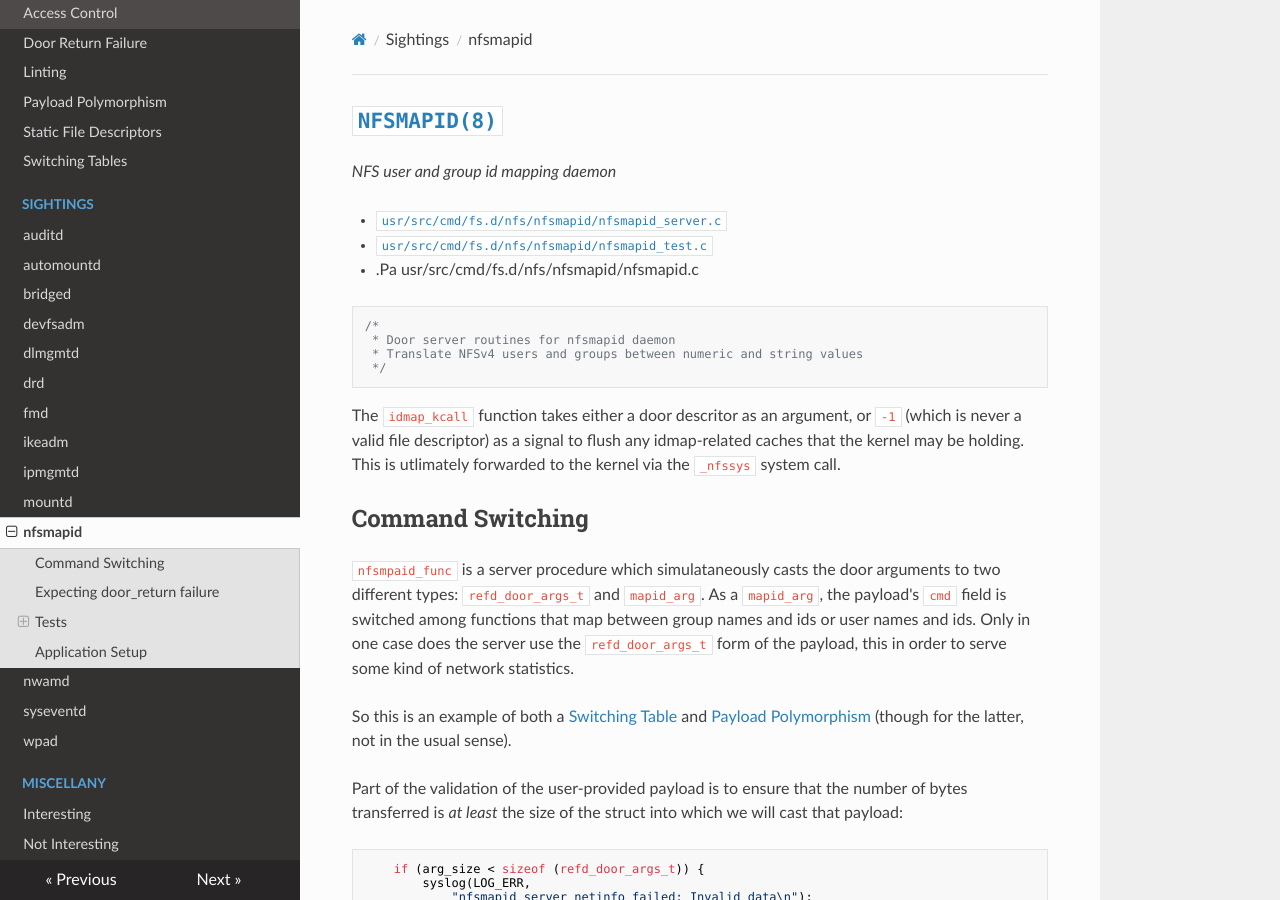
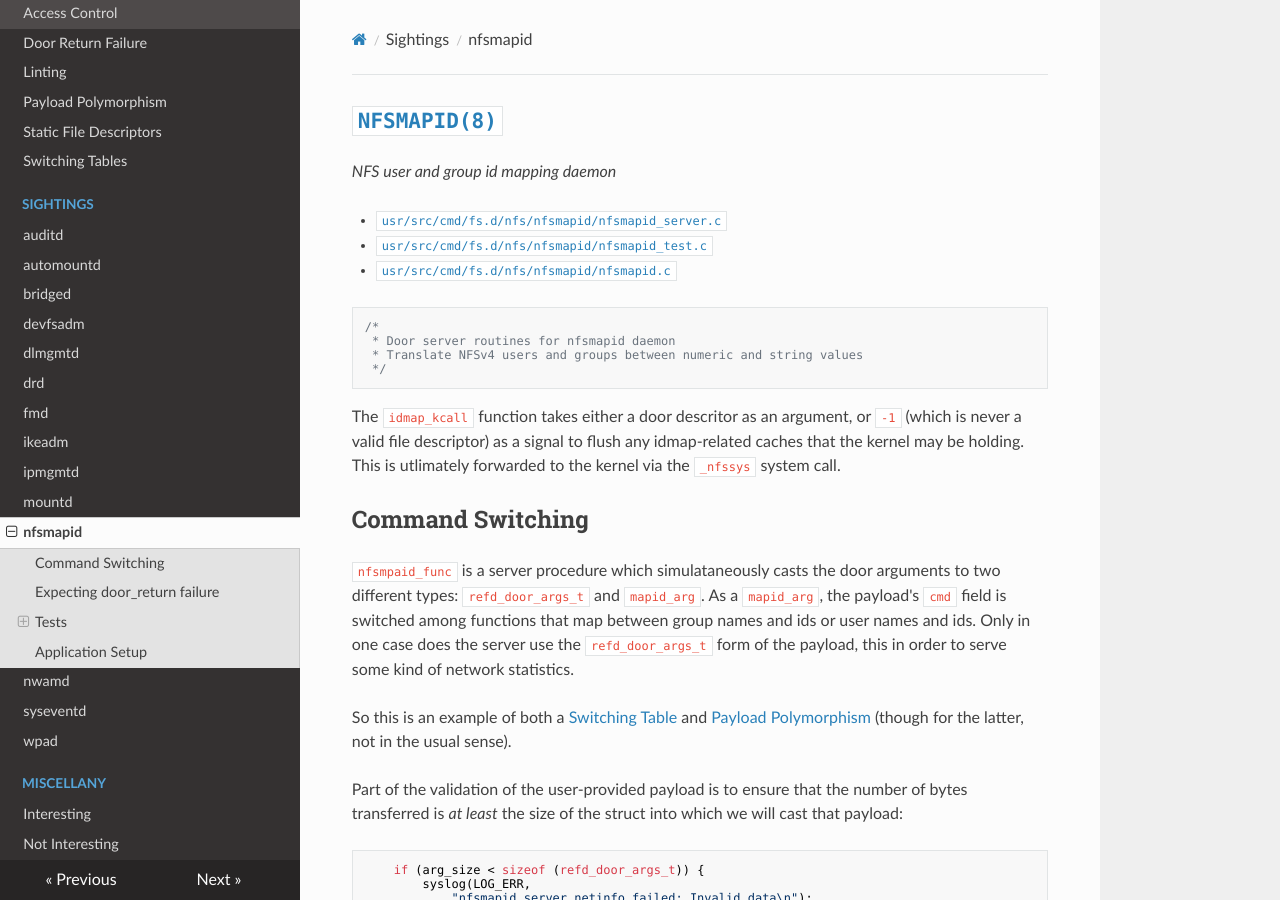
Before and after one commit to robertdfrench/doors-in-the-wild, an MkDocs documentation site: the page built from docs/nfsmapid.md, in a window 1280 px wide and 900 px high. Built offline with MkDocs 1.6.1, drawn with Linux system fonts in a browser that asks for light colours; nearby versions of some CDN libraries.

````diff
--- a/docs/nfsmapid.md
+++ b/docs/nfsmapid.md
@@ -3,7 +3,7 @@
 
 * [`usr/src/cmd/fs.d/nfs/nfsmapid/nfsmapid_server.c`](https://github.com/illumos/illumos-gate/blob/master/usr/src/cmd/fs.d/nfs/nfsmapid/nfsmapid_server.c)
 * [`usr/src/cmd/fs.d/nfs/nfsmapid/nfsmapid_test.c`](https://github.com/illumos/illumos-gate/blob/master/usr/src/cmd/fs.d/nfs/nfsmapid/nfsmapid_test.c)
-* .Pa usr/src/cmd/fs.d/nfs/nfsmapid/nfsmapid.c
+* [`usr/src/cmd/fs.d/nfs/nfsmapid/nfsmapid.c`](https://github.com/illumos/illumos-gate/blob/master/usr/src/cmd/fs.d/nfs/nfsmapid/nfsmapid.c)
 
 ```c
 /*
````
Also changed, not shown: README.md (+1 -1 lines).
